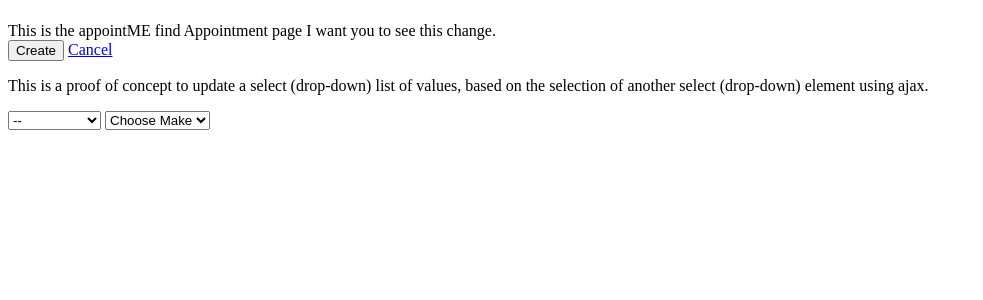
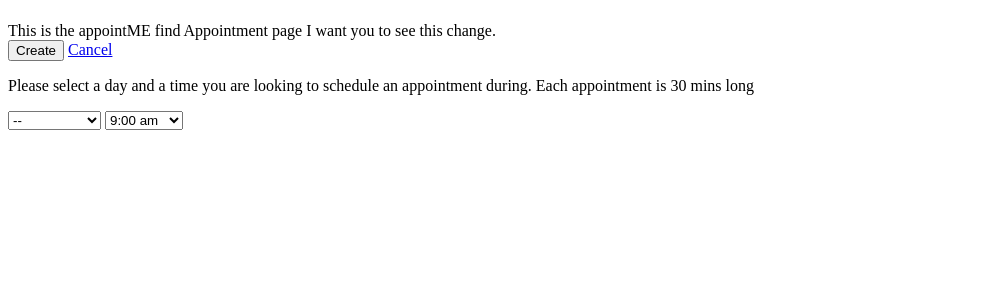
Before and after one commit to Pizzorni/appointME, a Django app: page /findAppointment in a window 1280 px wide. Shown: the part 58-358 px from the top of the page, without its empty margins (0-983 px from the left). Run offline with Django 3.2, Linux system fonts and the light colour scheme; parts of the project's set-up code (start-up, migrations or seed data) failed here and were passed over.

Commit message:
timeintervals

```diff
--- a/scheduler/templates/findAppointment.html
+++ b/scheduler/templates/findAppointment.html
@@ -19,7 +19,7 @@
 	<html>
 
     <body>
-        <p>This is a proof of concept to update a select (drop-down) list of values, based on the selection of another select (drop-down) element using ajax.</p>
+        <p>Please select a day and a time you are looking to schedule an appointment during. Each appointment is 30 mins long</p>
         <form action="" method="get" accept-charset="utf-8">
             <select name="makes" onchange="FilterModels()" id="makes">
                 <option>--</option>
@@ -30,7 +30,11 @@
                 <option value="5">Friday</option>
             </select>
             <select name="models" id="models">
-                <option>Choose Make</option>
+                <option>9:00 am</option>
+                <option>9:30 am</option>
+                <option>10:00 am</option>
+                <option>10:30 am</option>
+
             </select>
         </form>
     </body>
```
